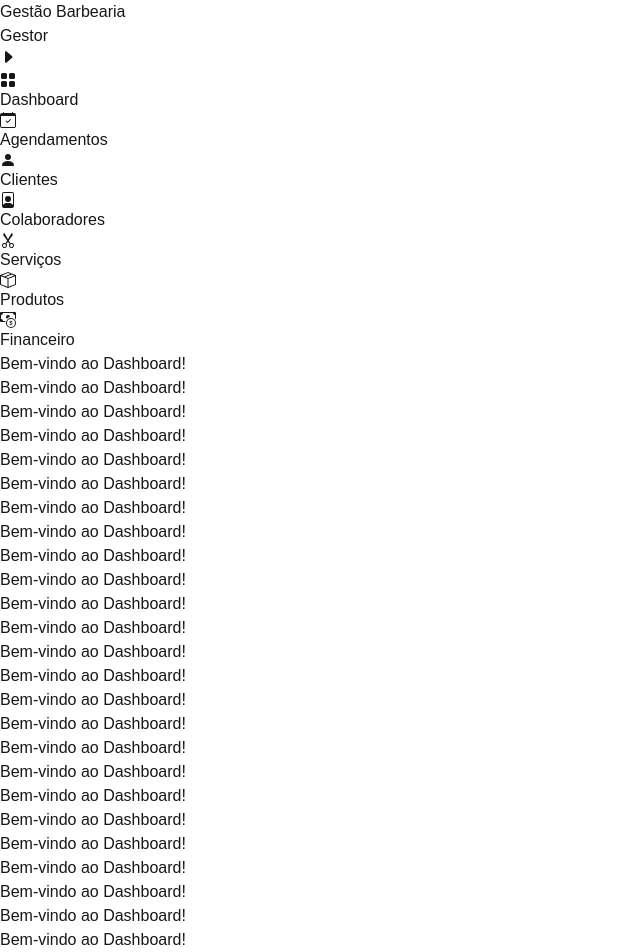
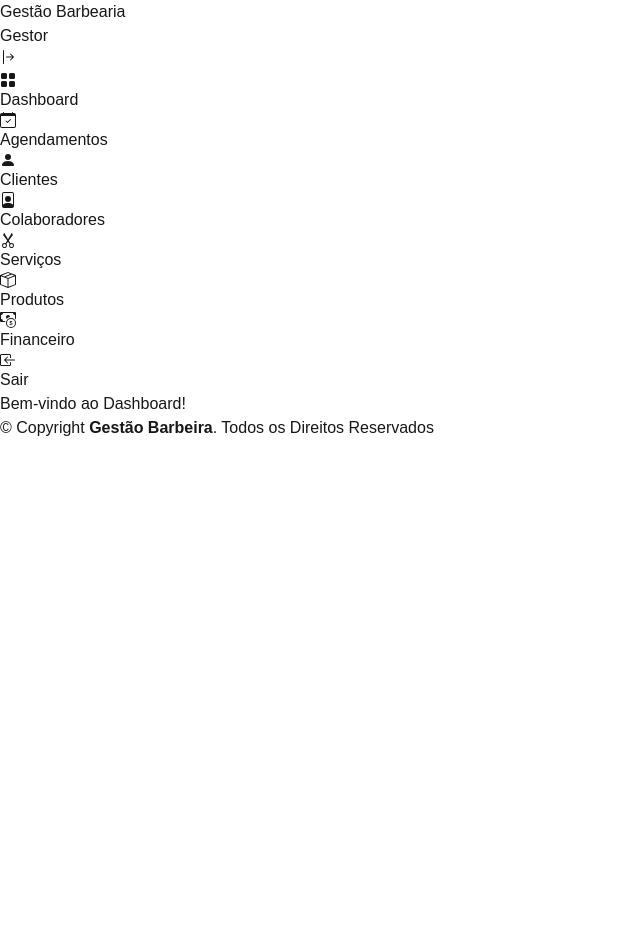
Before and after one commit to VictorZionFranca/BarbeariaNext, a Next.js app in the folder barbearia/: page / in a window 1280 px wide. Shown: the top 952 px of the page, without its empty margins (0-640 px from the left). After the commit the page ends 800 px from the top, so only its background shows below. Built offline with nearby package versions, Linux system fonts and the light colour scheme.

Commit message:
alterações

```diff
--- a/barbearia/src/app/components/Footer.tsx
+++ b/barbearia/src/app/components/Footer.tsx
@@ -1,6 +1,6 @@
 export default function Footer() {
   return (
-    <footer className="bg-gray-200 border-t-blue-900 border text-blue-900 p-4 text-center pt-6">
+    <footer className="bg-gray-100 border-t-blue-900 border text-blue-900 p-4 text-center pt-6">
       &copy; Copyright <strong><span>Gestão Barbeira</span></strong>. Todos os Direitos Reservados
     </footer>
   );
--- a/barbearia/src/app/components/Header.tsx
+++ b/barbearia/src/app/components/Header.tsx
@@ -1,8 +1,12 @@
+import Link from "next/link";
+
 export default function Header() {
   return (
-      <header className="flex justify-between items-center p-4 bg-white  shadow">
+    <header className="flex justify-between items-center p-4 bg-white shadow">
       <div className="flex-1 font-semibold text-2xl text-blue-900">
+        <Link href="/">
           Gestão Barbearia
+        </Link>
       </div>
       <div className="flex-1 text-right text-black font-semibold">
         Gestor
--- a/barbearia/src/app/components/SideBar.tsx
+++ b/barbearia/src/app/components/SideBar.tsx
@@ -1,12 +1,12 @@
 'use client';
 
-import { useState } from "react";
+import { useState, useEffect } from "react";
 import Link from "next/link";
 import { usePathname } from "next/navigation";
 import {
   BsFillGridFill, BsCalendarCheck, BsFillPersonFill, BsFilePerson,
-  BsScissors, BsBoxSeam, BsCashCoin, BsCaretLeftFill, BsCaretRightFill
-} from "react-icons/bs";
+  BsScissors, BsBoxSeam, BsCashCoin, BsArrowBarLeft, BsArrowBarRight,
+  BsBoxArrowInLeft } from "react-icons/bs";
 
 export default function Sidebar() {
   const [isOpen, setIsOpen] = useState(false);
@@ -16,18 +16,23 @@ export default function Sidebar() {
     setIsOpen(!isOpen);
   };
 
+  // Fecha o sidebar quando a rota muda
+  useEffect(() => {
+    setIsOpen(false);
+  }, [pathname]);
+
   return (
     <aside
-      className={`bg-white text-blue-900 h-full transition-all duration-300 ${
+      className={`bg-white text-blue-900 h-full transition-all duration-300 shadow-md ${
         isOpen ? "w-64" : "w-16"
       }`}
     >
       {/* Botão para abrir/fechar o sidebar */}
       <button
         onClick={toggleSidebar}
-        className="py-3 px-6 focus:outline-none font-semibold hover:bg-gray-200 rounded-lg"
+        className="py-3 px-6 focus:outline-none font-semibold hover:bg-gray-200 rounded-lg mt-2"
       >
-        {isOpen ? <BsCaretLeftFill /> : <BsCaretRightFill />}
+        {isOpen ? <BsArrowBarLeft /> : <BsArrowBarRight />}
       </button>
 
       {/* Navegação */}
@@ -41,10 +46,11 @@ export default function Sidebar() {
             { href: "/servicos", icon: <BsScissors />, label: "Serviços" },
             { href: "/produtos", icon: <BsBoxSeam />, label: "Produtos" },
             { href: "/financeiro", icon: <BsCashCoin />, label: "Financeiro" },
+            { href: "/login", icon: <BsBoxArrowInLeft />, label: "Sair" },
           ].map((item, index) => (
             <Link href={item.href} key={item.href}>
               <li
-                className={`flex items-center gap-2 py-2 mb-1 px-6 font-semibold rounded-lg transition-all duration-300 ${
+                className={`flex items-center py-2 mb-1 px-6 font-medium text-lg rounded-lg transition-all duration-300 ${
                   pathname === item.href
                     ? "bg-gray-300 text-blue-500"
                     : "hover:bg-gray-200"
--- a/barbearia/src/app/layout.tsx
+++ b/barbearia/src/app/layout.tsx
@@ -24,7 +24,7 @@ export default function RootLayout({
           </div>
 
           {/* Main Content (ajustado para a largura do Sidebar fixo) */}
-          <main className="flex-1 ml-16 bg-gray-200 py-4 z-10">
+          <main className="flex-1 ml-16 bg-gray-100 pt-4 z-10">
             <div className="h-auto px-6">
               {children}
             </div>
--- a/barbearia/src/app/page.tsx
+++ b/barbearia/src/app/page.tsx
@@ -2,34 +2,6 @@ export default function Home() {
   return (
     <div className="text-black ">
       <h1 className="text-2xl font-bold" >Bem-vindo ao Dashboard!</h1>
-      <h1 className="text-2xl font-bold" >Bem-vindo ao Dashboard!</h1>
-      <h1 className="text-2xl font-bold" >Bem-vindo ao Dashboard!</h1>
-      <h1 className="text-2xl font-bold" >Bem-vindo ao Dashboard!</h1>
-      <h1 className="text-2xl font-bold" >Bem-vindo ao Dashboard!</h1>
-      <h1 className="text-2xl font-bold" >Bem-vindo ao Dashboard!</h1>
-      <h1 className="text-2xl font-bold" >Bem-vindo ao Dashboard!</h1>
-      <h1 className="text-2xl font-bold" >Bem-vindo ao Dashboard!</h1>
-      <h1 className="text-2xl font-bold" >Bem-vindo ao Dashboard!</h1>
-      <h1 className="text-2xl font-bold" >Bem-vindo ao Dashboard!</h1>
-      <h1 className="text-2xl font-bold" >Bem-vindo ao Dashboard!</h1>
-      <h1 className="text-2xl font-bold" >Bem-vindo ao Dashboard!</h1>
-      <h1 className="text-2xl font-bold" >Bem-vindo ao Dashboard!</h1>
-      <h1 className="text-2xl font-bold" >Bem-vindo ao Dashboard!</h1>
-      <h1 className="text-2xl font-bold" >Bem-vindo ao Dashboard!</h1>
-      <h1 className="text-2xl font-bold" >Bem-vindo ao Dashboard!</h1>
-      <h1 className="text-2xl font-bold" >Bem-vindo ao Dashboard!</h1>
-      <h1 className="text-2xl font-bold" >Bem-vindo ao Dashboard!</h1>
-      <h1 className="text-2xl font-bold" >Bem-vindo ao Dashboard!</h1>
-      <h1 className="text-2xl font-bold" >Bem-vindo ao Dashboard!</h1>
-      <h1 className="text-2xl font-bold" >Bem-vindo ao Dashboard!</h1>
-      <h1 className="text-2xl font-bold" >Bem-vindo ao Dashboard!</h1>
-      <h1 className="text-2xl font-bold" >Bem-vindo ao Dashboard!</h1>
-      <h1 className="text-2xl font-bold" >Bem-vindo ao Dashboard!</h1>
-      <h1 className="text-2xl font-bold" >Bem-vindo ao Dashboard!</h1>
-      <h1 className="text-2xl font-bold" >Bem-vindo ao Dashboard!</h1>
-      <h1 className="text-2xl font-bold" >Bem-vindo ao Dashboard!</h1>
-      <h1 className="text-2xl font-bold" >Bem-vindo ao Dashboard!</h1>
-
     </div>
   );
 }
```
Lines whose indentation alone changed are shown as unchanged.
